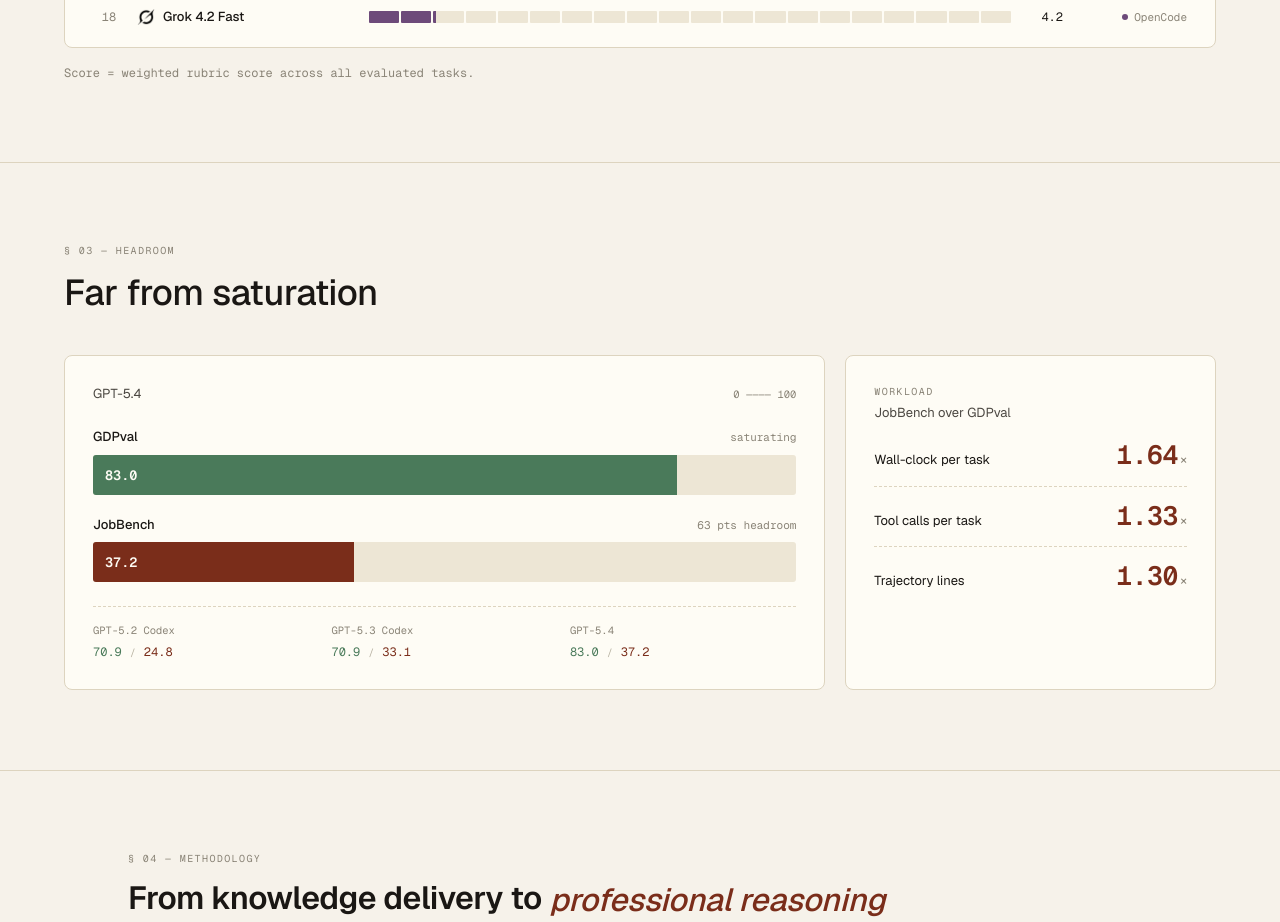
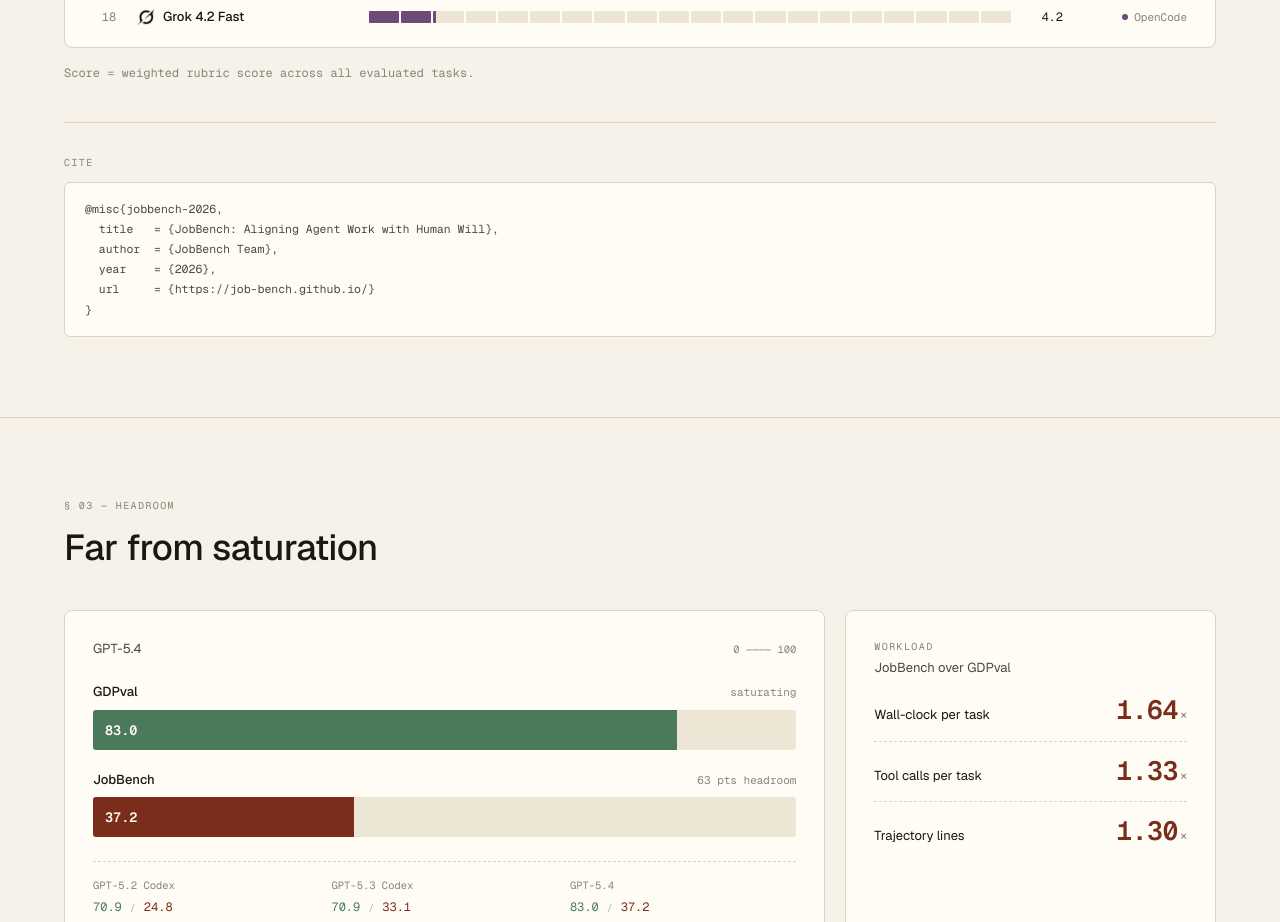
Before and after one commit to Job-Bench/Job-Bench.github.io, a Next.js app: page / in a window 1280 px wide. Shown: the part 2520-3442 px from the top of the page. Built offline with nearby package versions, Linux system fonts and the light colour scheme; a web font is replaced by a local one.

Commit message:
Add BibTeX citation block to leaderboard section

```diff
--- a/src/components/Leaderboard.tsx
+++ b/src/components/Leaderboard.tsx
@@ -172,6 +172,16 @@
         <p className="mt-4 text-[12px] text-[var(--ink-faint)] font-mono">
           Score = weighted rubric score across all evaluated tasks.
         </p>
+
+        <div className="mt-10 border-t border-[var(--rule)] pt-8">
+          <p className="label mb-3">Cite</p>
+          <pre className="text-[11.5px] font-mono text-[var(--ink-soft)] bg-[var(--paper-raised)] border border-[var(--rule)] rounded-md px-5 py-4 overflow-x-auto leading-[1.75] whitespace-pre">{`@misc{jobbench-2026,
+  title   = {JobBench: Aligning Agent Work with Human Will},
+  author  = {JobBench Team},
+  year    = {2026},
+  url     = {https://job-bench.github.io/}
+}`}</pre>
+        </div>
       </div>
     </section>
   );
```
